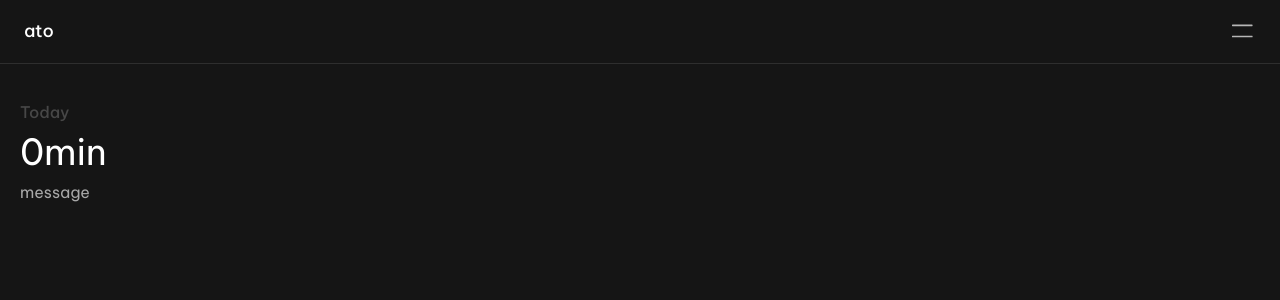
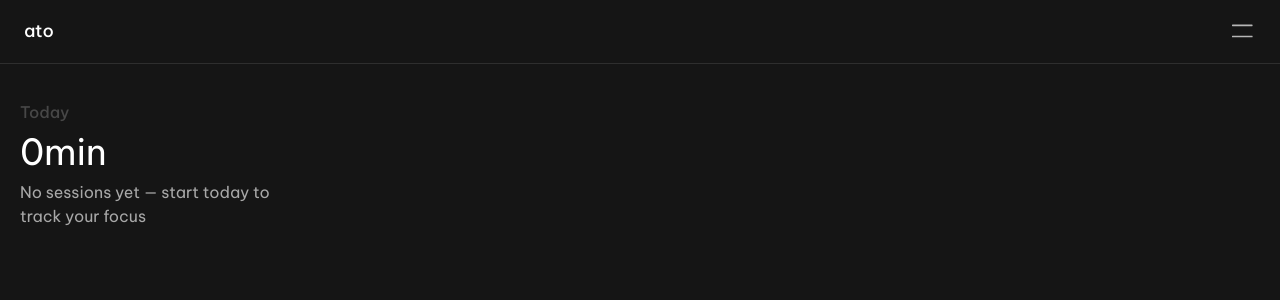
Before and after one commit to Stefan1400/ato, a React (Vite) app in the folder client/: page /analytics in a window 1280 px wide. Shown: the top 300 px of the page. Built offline with nearby package versions, Linux system fonts and the light colour scheme; no server answers; a web font is replaced by a local one.

Commit message:
feat(feedback): add dynamic feedback messages for headers

```diff
--- a/client/src/features/feedback/feedbackMessage.tsx
+++ b/client/src/features/feedback/feedbackMessage.tsx
@@ -9,11 +9,68 @@ function FeedbackMessage({ }) {
    const today = data?.todayValue || 0;
    const yesterday = data?.yesterdayValue || 0;
 
+   let message;
+
+   switch (feedbackType) {
+      case 'TODAY_TOTAL_ONLY':
+         message = (
+               <>
+                  Nice work - <span className="text-white font-medium">{today}</span> today
+               </>
+            );
+         break;
+      case 'TODAY_TOTAL_GREATER':
+         message = (
+               <>
+                  Great job — more focus today than yesterday
+               </>
+            );
+         break;
+      case 'NO_SESSIONS_YET':
+         message = (
+               <>
+                  No sessions yet — start today to track your focus
+               </>
+            );
+         break;
+      case 'YESTERDAY_TOTAL_ONLY':
+         message = (
+               <>
+                  No sessions yet — yesterday you had <span className="text-white font-medium">{!yesterday ? '0min' : yesterday}</span>
+               </>
+            );
+         break;
+      case 'TODAY_TOTAL_MATCH':
+         message = (
+               <>
+                  Nice — you matched yesterday's focus time. <span className="text-white font-medium">Can you beat it today?</span>
+               </>
+            );
+         break;
+      case 'TODAY_LONGEST_GREATER':
+         message = (
+               <>
+                  Great job — longest session today: <span className="text-white font-medium">{today}</span>.
+               </>
+            );
+         break;
+      case 'TODAY_AVERAGE_GREATER':
+         message = (
+               <>
+                  You improved your average session today: <span className="text-white font-medium">{today}</span>.
+               </>
+            );
+         break;
+      default:
+         message = 'No sessions yet — start today to track your focus';
+         break;
+   };
+
    return (
     <div className="w-screen h-auto flex flex-col items-start justify-start text-white gap-2 p-4 pl-5">
       <p className="text-[#474747] font-medium">Today</p>
       <h1 className="text-4xl">{!today ? '0min' : today}</h1>
-      <p className="text-[#a8a8a8] w-70">message</p>
+      <p className="text-[#a8a8a8] w-70">{message}</p>
     </div>
   )
 }
```
